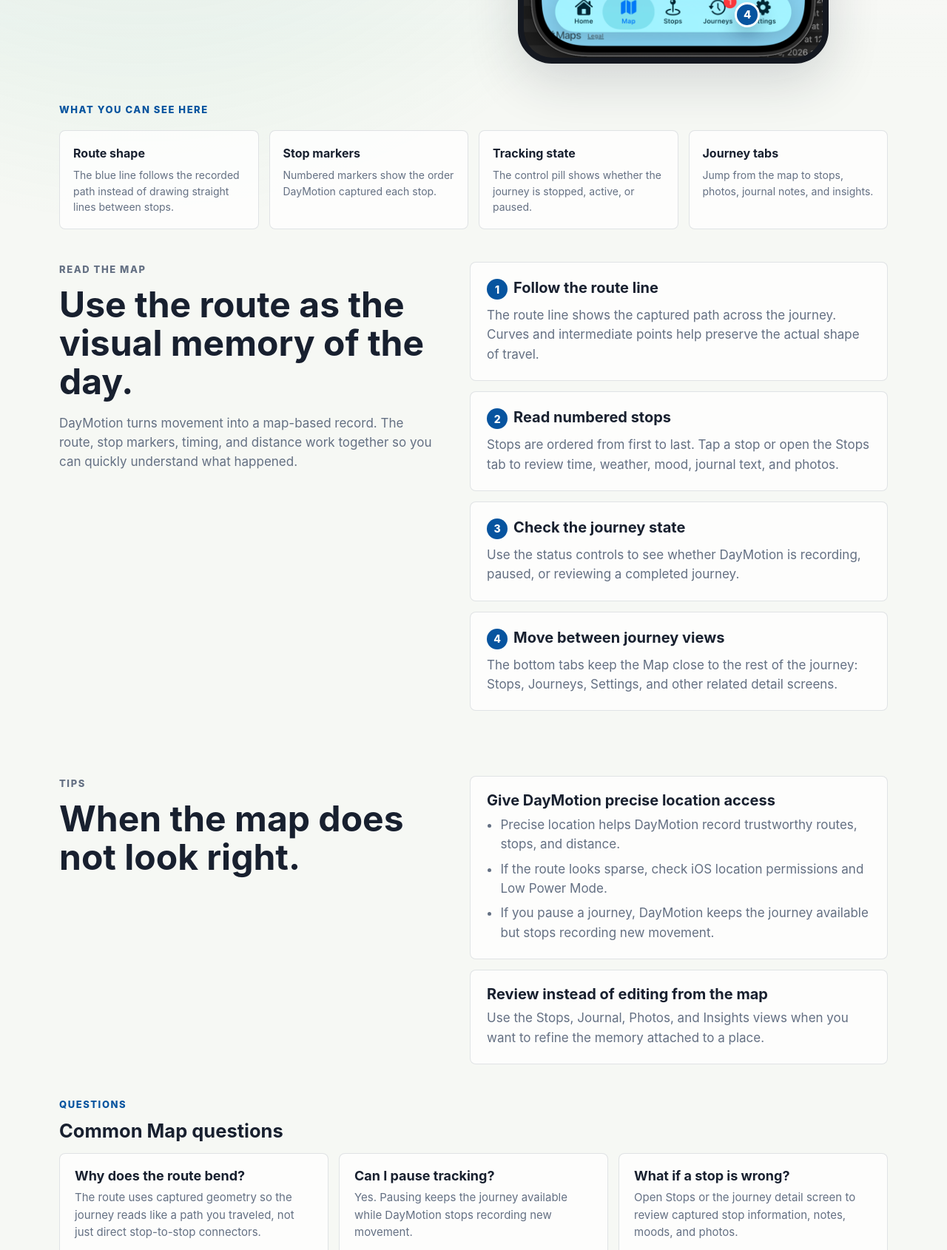
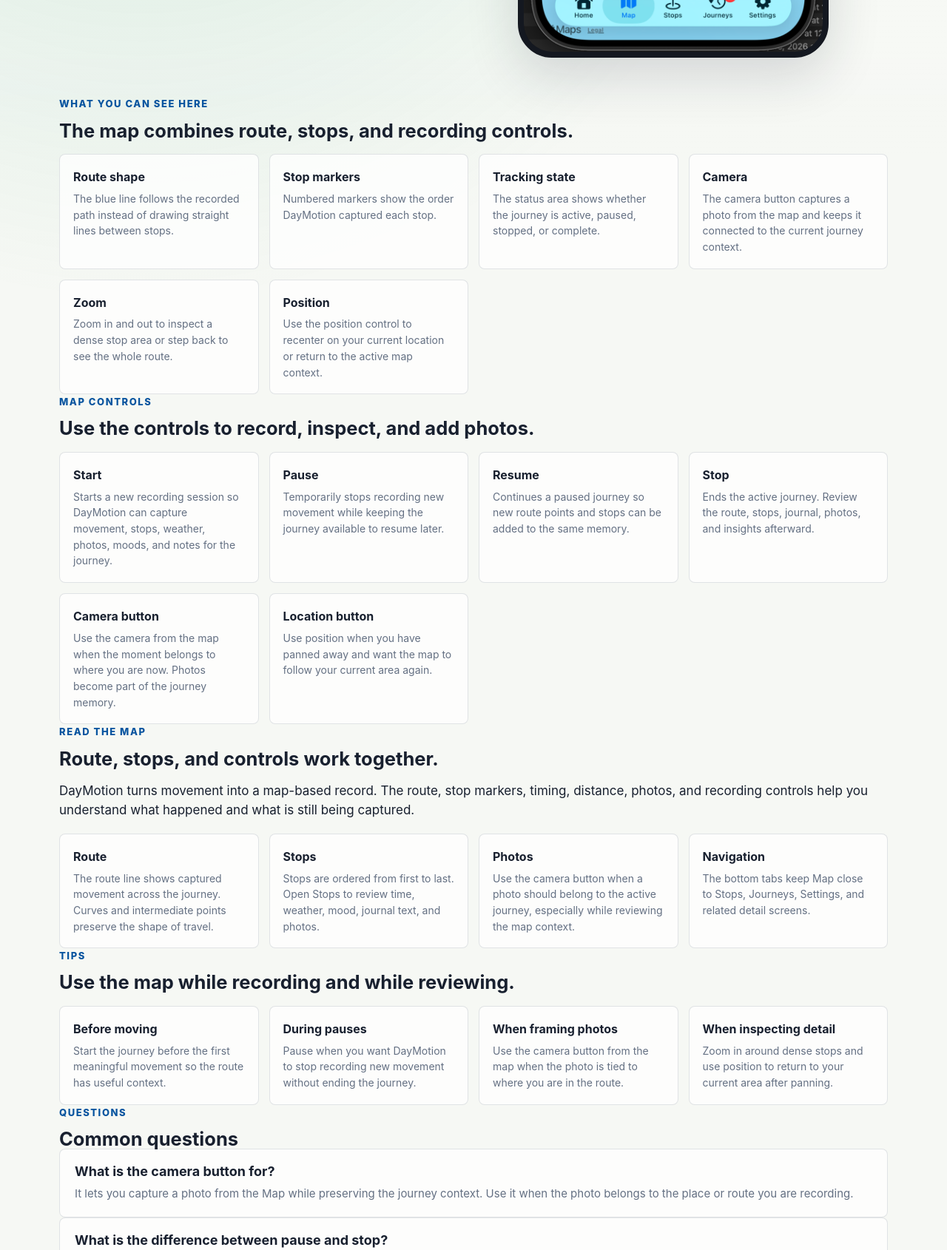
Before and after one commit to guyfromtor/daymotion-site, a plain HTML site: page docs/help/map/index.html in a window 1280 px wide. Shown: the part 839-2529 px from the top of the page at 74% size. Drawn offline with Linux system fonts and the light colour scheme.

Commit message:
docs: expand map controls help

```diff
--- a/docs/help/map/index.html
+++ b/docs/help/map/index.html
@@ -3,19 +3,18 @@
   <head>
     <meta charset="utf-8">
     <meta name="viewport" content="width=device-width, initial-scale=1">
-    <meta name="description" content="Use the DayMotion Map to follow a journey, read the route, review stops, and understand tracking state.">
+    <meta name="description" content="DayMotion Map help for route shape, stop markers, tracking controls, zoom, position, and the camera button.">
     <title>Map Help - DayMotion</title>
     <link rel="stylesheet" href="../assets/help.css">
   </head>
   <body>
     <header class="site-header">
-      <a class="brand-link" href="../">
-        <img src="../assets/images/daymotion-app-icon.png" alt="" width="34" height="34">
-        <span>DayMotion Help</span>
-      </a>
-      <nav class="header-nav" aria-label="Help navigation">
-        <a href="../map/">Map</a>
-        <a href="mailto:daymotion.app@gmail.com?subject=DayMotion%20Help">Contact</a>
+      <a class="brand-link" href="../">DayMotion Help</a>
+      <nav class="header-nav" aria-label="Help topics">
+        <a href="../stops/">Stops</a>
+        <a href="../photos/">Photos</a>
+        <a href="../insights/">Insights</a>
+        <a href="../journal/">Journal</a>
       </nav>
     </header>
 
@@ -24,12 +23,9 @@
         <div>
           <p class="eyebrow">Map Help</p>
           <h1 id="page-title">Follow the shape of a journey.</h1>
-          <p class="lede">
-            The Map shows where DayMotion recorded movement, where stops were captured,
-            and whether the journey is active, paused, stopped, or being reviewed later.
-          </p>
+          <p class="lede">The Map shows where DayMotion recorded movement, where stops were captured, and whether the journey is active, paused, stopped, or being reviewed later.</p>
           <div class="hero-actions" aria-label="Primary help actions">
-            <a class="button-link primary" href="#read-the-map">Read the map</a>
+            <a class="button-link primary" href="#map-controls">Map controls</a>
             <a class="button-link" href="#questions">Common questions</a>
           </div>
         </div>
@@ -42,109 +38,73 @@
           <span class="callout callout-route" aria-hidden="true">1</span>
           <span class="callout callout-stops" aria-hidden="true">2</span>
           <span class="callout callout-status" aria-hidden="true">3</span>
-          <span class="callout callout-tabs" aria-hidden="true">4</span>
         </figure>
       </section>
 
       <section class="page-section" aria-labelledby="quick-title">
-        <p class="eyebrow" id="quick-title">What You Can See Here</p>
+        <p class="eyebrow">What You Can See Here</p>
+        <h2 id="quick-title">The map combines route, stops, and recording controls.</h2>
         <div class="quick-grid">
-          <article class="quick-card">
-            <strong>Route shape</strong>
-            <p>The blue line follows the recorded path instead of drawing straight lines between stops.</p>
-          </article>
-          <article class="quick-card">
-            <strong>Stop markers</strong>
-            <p>Numbered markers show the order DayMotion captured each stop.</p>
-          </article>
-          <article class="quick-card">
-            <strong>Tracking state</strong>
-            <p>The control pill shows whether the journey is stopped, active, or paused.</p>
-          </article>
-          <article class="quick-card">
-            <strong>Journey tabs</strong>
-            <p>Jump from the map to stops, photos, journal notes, and insights.</p>
-          </article>
+          <article class="quick-card"><strong>Route shape</strong><p>The blue line follows the recorded path instead of drawing straight lines between stops.</p></article>
+          <article class="quick-card"><strong>Stop markers</strong><p>Numbered markers show the order DayMotion captured each stop.</p></article>
+          <article class="quick-card"><strong>Tracking state</strong><p>The status area shows whether the journey is active, paused, stopped, or complete.</p></article>
+          <article class="quick-card"><strong>Camera</strong><p>The camera button captures a photo from the map and keeps it connected to the current journey context.</p></article>
+          <article class="quick-card"><strong>Zoom</strong><p>Zoom in and out to inspect a dense stop area or step back to see the whole route.</p></article>
+          <article class="quick-card"><strong>Position</strong><p>Use the position control to recenter on your current location or return to the active map context.</p></article>
         </div>
       </section>
 
-      <section class="page-section split" id="read-the-map" aria-labelledby="read-title">
-        <div class="section-heading">
-          <p class="eyebrow">Read The Map</p>
-          <h2 id="read-title">Use the route as the visual memory of the day.</h2>
-          <p>
-            DayMotion turns movement into a map-based record. The route, stop markers,
-            timing, and distance work together so you can quickly understand what happened.
-          </p>
-        </div>
-        <div class="content-stack">
-          <article class="content-card">
-            <h3><span class="number">1</span>Follow the route line</h3>
-            <p>The route line shows the captured path across the journey. Curves and intermediate points help preserve the actual shape of travel.</p>
-          </article>
-          <article class="content-card">
-            <h3><span class="number">2</span>Read numbered stops</h3>
-            <p>Stops are ordered from first to last. Tap a stop or open the Stops tab to review time, weather, mood, journal text, and photos.</p>
-          </article>
-          <article class="content-card">
-            <h3><span class="number">3</span>Check the journey state</h3>
-            <p>Use the status controls to see whether DayMotion is recording, paused, or reviewing a completed journey.</p>
-          </article>
-          <article class="content-card">
-            <h3><span class="number">4</span>Move between journey views</h3>
-            <p>The bottom tabs keep the Map close to the rest of the journey: Stops, Journeys, Settings, and other related detail screens.</p>
-          </article>
+      <section class="page-section" id="map-controls" aria-labelledby="controls-title">
+        <p class="eyebrow">Map Controls</p>
+        <h2 id="controls-title">Use the controls to record, inspect, and add photos.</h2>
+        <div class="quick-grid">
+          <article class="quick-card"><strong>Start</strong><p>Starts a new recording session so DayMotion can capture movement, stops, weather, photos, moods, and notes for the journey.</p></article>
+          <article class="quick-card"><strong>Pause</strong><p>Temporarily stops recording new movement while keeping the journey available to resume later.</p></article>
+          <article class="quick-card"><strong>Resume</strong><p>Continues a paused journey so new route points and stops can be added to the same memory.</p></article>
+          <article class="quick-card"><strong>Stop</strong><p>Ends the active journey. Review the route, stops, journal, photos, and insights afterward.</p></article>
+          <article class="quick-card"><strong>Camera button</strong><p>Use the camera from the map when the moment belongs to where you are now. Photos become part of the journey memory.</p></article>
+          <article class="quick-card"><strong>Location button</strong><p>Use position when you have panned away and want the map to follow your current area again.</p></article>
         </div>
       </section>
 
-      <section class="page-section split" aria-labelledby="tips-title">
-        <div class="section-heading">
-          <p class="eyebrow">Tips</p>
-          <h2 id="tips-title">When the map does not look right.</h2>
+      <section class="page-section" id="read-the-map" aria-labelledby="read-title">
+        <p class="eyebrow">Read The Map</p>
+        <h2 id="read-title">Route, stops, and controls work together.</h2>
+        <p>DayMotion turns movement into a map-based record. The route, stop markers, timing, distance, photos, and recording controls help you understand what happened and what is still being captured.</p>
+        <div class="quick-grid">
+          <article class="quick-card"><strong>Route</strong><p>The route line shows captured movement across the journey. Curves and intermediate points preserve the shape of travel.</p></article>
+          <article class="quick-card"><strong>Stops</strong><p>Stops are ordered from first to last. Open Stops to review time, weather, mood, journal text, and photos.</p></article>
+          <article class="quick-card"><strong>Photos</strong><p>Use the camera button when a photo should belong to the active journey, especially while reviewing the map context.</p></article>
+          <article class="quick-card"><strong>Navigation</strong><p>The bottom tabs keep Map close to Stops, Journeys, Settings, and related detail screens.</p></article>
         </div>
-        <div class="content-stack">
-          <article class="content-card">
-            <h3>Give DayMotion precise location access</h3>
-            <ul>
-              <li>Precise location helps DayMotion record trustworthy routes, stops, and distance.</li>
-              <li>If the route looks sparse, check iOS location permissions and Low Power Mode.</li>
-              <li>If you pause a journey, DayMotion keeps the journey available but stops recording new movement.</li>
-            </ul>
-          </article>
-          <article class="content-card">
-            <h3>Review instead of editing from the map</h3>
-            <p>Use the Stops, Journal, Photos, and Insights views when you want to refine the memory attached to a place.</p>
-          </article>
+      </section>
+
+      <section class="page-section" aria-labelledby="tips-title">
+        <p class="eyebrow">Tips</p>
+        <h2 id="tips-title">Use the map while recording and while reviewing.</h2>
+        <div class="quick-grid">
+          <article class="quick-card"><strong>Before moving</strong><p>Start the journey before the first meaningful movement so the route has useful context.</p></article>
+          <article class="quick-card"><strong>During pauses</strong><p>Pause when you want DayMotion to stop recording new movement without ending the journey.</p></article>
+          <article class="quick-card"><strong>When framing photos</strong><p>Use the camera button from the map when the photo is tied to where you are in the route.</p></article>
+          <article class="quick-card"><strong>When inspecting detail</strong><p>Zoom in around dense stops and use position to return to your current area after panning.</p></article>
         </div>
       </section>
 
       <section class="page-section" id="questions" aria-labelledby="questions-title">
         <p class="eyebrow">Questions</p>
-        <h2 id="questions-title">Common Map questions</h2>
-        <div class="faq-grid">
-          <article class="faq-item">
-            <h3>Why does the route bend?</h3>
-            <p>The route uses captured geometry so the journey reads like a path you traveled, not just direct stop-to-stop connectors.</p>
-          </article>
-          <article class="faq-item">
-            <h3>Can I pause tracking?</h3>
-            <p>Yes. Pausing keeps the journey available while DayMotion stops recording new movement.</p>
-          </article>
-          <article class="faq-item">
-            <h3>What if a stop is wrong?</h3>
-            <p>Open Stops or the journey detail screen to review captured stop information, notes, moods, and photos.</p>
-          </article>
+        <h2 id="questions-title">Common questions</h2>
+        <div class="faq-list">
+          <article class="faq-item"><h3>What is the camera button for?</h3><p>It lets you capture a photo from the Map while preserving the journey context. Use it when the photo belongs to the place or route you are recording.</p></article>
+          <article class="faq-item"><h3>What is the difference between pause and stop?</h3><p>Pause keeps the journey available while DayMotion stops recording new movement. Stop ends the active journey so you can review it as a completed memory.</p></article>
+          <article class="faq-item"><h3>Why use zoom controls?</h3><p>Zoom in to inspect nearby stops or route detail. Zoom out when you want the full shape of the journey.</p></article>
+          <article class="faq-item"><h3>What does the position button do?</h3><p>It brings the map back to your current area or active tracking context after you have moved the map manually.</p></article>
+          <article class="faq-item"><h3>Why does the route curve instead of connecting stops directly?</h3><p>The route uses captured geometry so the journey reads like a path you traveled, not just direct stop-to-stop connectors.</p></article>
         </div>
       </section>
 
-      <section class="page-section privacy-note" aria-label="Privacy note">
-        Map help may describe precise location and route tracking. Only share journey exports with people or services you trust.
-      </section>
+      <section class="page-section privacy-note">The map may show precise location history, route shape, stops, and photos. Review a journey before sharing it.</section>
     </main>
 
-    <footer class="site-footer">
-      <p>DayMotion Help</p>
-      <p><a href="mailto:daymotion.app@gmail.com?subject=DayMotion%20Help">daymotion.app@gmail.com</a></p>
-    </footer>
+    <footer class="site-footer"><p>DayMotion Help</p><p><a href="mailto:daymotion.app@gmail.com?subject=DayMotion%20Help">daymotion.app@gmail.com</a></p></footer>
   </body>
 </html>
```
